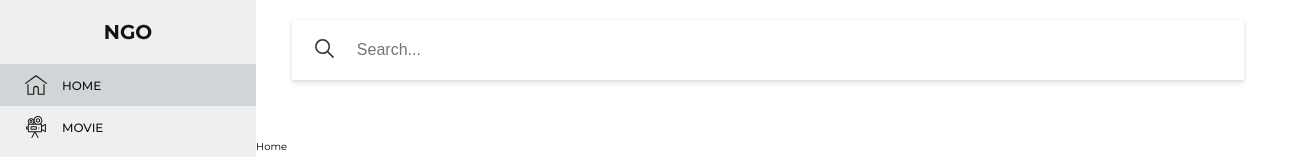
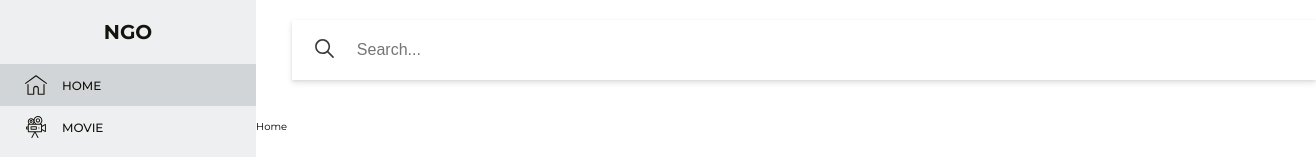
Before and after one commit to tufailra97/ngo, a React (Create React App) app: page /home in a window 1280 px wide. Shown: the top 157 px of the page, 1316 px wide, since content can reach past the window. Built offline with nearby package versions, Linux system fonts and the light colour scheme.

Commit message:
added logic to check route, search component

```diff
--- a/src/components/Search.tsx
+++ b/src/components/Search.tsx
@@ -6,11 +6,18 @@ import { useHistory } from 'react-router-dom';
 import styled, { ThemeContext } from 'styled-components';
 import { ThemeProps } from 'interfaces';
 
+const routes = ['/movies', '/series', '/search', '/home'];
+
 const SearchWrapper = styled.div`
-  display: flex;
-  align-items: center;
   margin-bottom: 4rem;
 
+  .show-search {
+    display: block;
+  }
+
+  .hide-search {
+    display: none;
+  }
   form {
     height: 6rem;
     width: 100%;
@@ -49,19 +56,33 @@ const SearchWrapper = styled.div`
 
 const Search: React.FC = () => {
   const history = useHistory();
+  const dispatchAction = useDispatch();
   const theme: ThemeProps = useContext(ThemeContext);
-  const dispatchAction = useDispatch();
   const [search, setSearch] = useState<string>('');
   const [isFormFocused, setFormStatus] = useState<boolean>(false);
+  const [status, setStatus] = useState<boolean>(true);
 
-  const handleSubmit = (e: React.FormEvent): void => {
-    e.preventDefault();
-  };
+  const handleSubmit = (e: React.FormEvent): void => e.preventDefault();
 
   const handleInputChange = (e: React.ChangeEvent<HTMLInputElement>): void => {
     const { value } = e.target;
     setSearch(value);
   };
+
+  useEffect(() => {
+    let routeFound = false;
+    for (let index = 0; index < routes.length; index++) {
+      if (routes[index] === history.location.pathname) {
+        routeFound = true;
+      }
+    }
+
+    if (routeFound) {
+      setStatus(true);
+    } else {
+      setStatus(false);
+    }
+  }, [history.location.pathname]);
 
   useEffect(() => {
     if (isFormFocused) {
@@ -77,6 +98,7 @@ const Search: React.FC = () => {
 
   return (
     <SearchWrapper
+      style={{ display: `${status ? 'block' : 'none'}` }}
       onClick={() => setFormStatus(true)}
       onBlur={() => {
         setFormStatus(false);
--- a/src/components/index.ts
+++ b/src/components/index.ts
@@ -1,21 +1,21 @@
 import Logo from './Logo';
-import Sidebar from './Sidebar';
 import Card from './Card';
 import Loader from './Loader';
 import Rating from './Rating';
 import Search from './Search';
+import Sidebar from './Sidebar';
 import Carousel from './Carousel';
 import Pagination from './Pagination';
 import Recommendations from './Recommendations';
 
 export {
   Logo,
-  Sidebar,
   Card,
   Loader,
   Search,
+  Rating,
+  Sidebar,
   Carousel,
   Pagination,
-  Rating,
   Recommendations
 };
```
